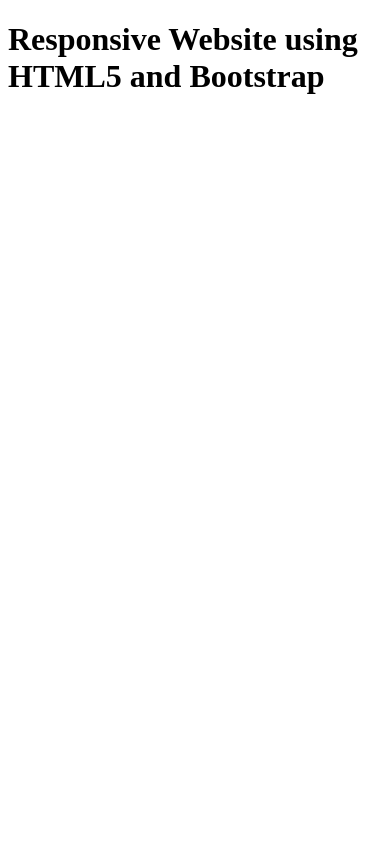
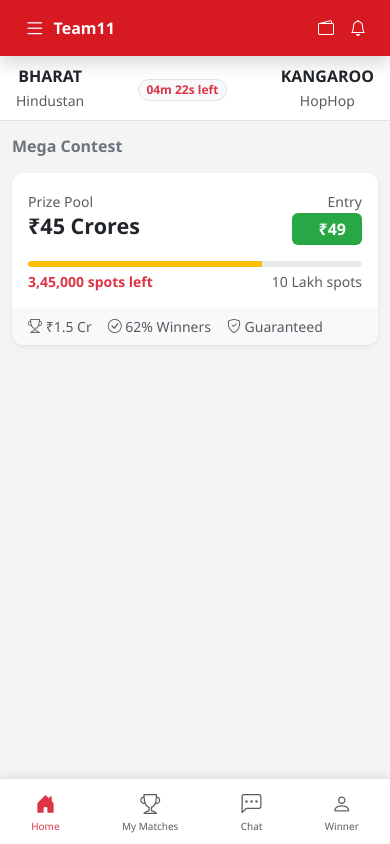
Before and after one commit to vedantpawar15/Fsd-Sem6, a plain HTML site: page Experiment-2/index.html in a window 390 px wide. Drawn offline with nearby package versions, Linux system fonts and the light colour scheme.

Commit message:
Added Experiment 2 responsive website

```diff
--- a/Experiment-2/index.html
+++ b/Experiment-2/index.html
@@ -1,9 +1,144 @@
 <!DOCTYPE html>
-<html>
+<html lang="en">
 <head>
-  <title>Experiment 2</title>
+    <meta charset="UTF-8">
+    <meta name="viewport" content="width=device-width, initial-scale=1.0">
+    <title>Dream11 Pro UI</title>
+
+    <link href="https://cdn.jsdelivr.net/npm/bootstrap@5.3.0/dist/css/bootstrap.min.css" rel="stylesheet">
+    <link rel="stylesheet" href="https://cdn.jsdelivr.net/npm/bootstrap-icons@1.11.1/font/bootstrap-icons.css">
+
+    <style>
+        /* CUSTOM CSS: This is where we give the app its 'Soul' */
+        :root {
+            --d11-red: #d71921;
+            --d11-light-gray: #f4f4f4;
+        }
+
+        body {
+            background-color: var(--d11-light-gray);
+            font-family: 'Segoe UI', Roboto, sans-serif;
+            padding-bottom: 80px; /* Space for the bottom nav */
+        }
+
+        /* Making the header look like a real app bar */
+        .app-header {
+            background-color: var(--d11-red);
+            color: white;
+            padding: 12px;
+        }
+
+        /* Custom Contest Card */
+        .contest-card {
+            border: none;
+            border-radius: 12px;
+            overflow: hidden;
+            transition: transform 0.2s;
+        }
+
+        .contest-card:active {
+            transform: scale(0.98); /* Shrinks slightly when clicked */
+        }
+
+        /* The 'Entry' button styling */
+        .btn-entry {
+            background-color: #28a745;
+            color: white;
+            border-radius: 6px;
+            font-weight: bold;
+            min-width: 70px;
+        }
+
+        /* Bottom Nav Styling */
+        .bottom-nav {
+            height: 65px;
+            box-shadow: 0 -2px 10px rgba(0,0,0,0.1);
+        }
+    </style>
 </head>
 <body>
-  <h1>Responsive Website using HTML5 and Bootstrap</h1>
+
+    <header class="app-header sticky-top shadow">
+        <div class="container d-flex justify-content-between align-items-center">
+            <div class="d-flex align-items-center gap-2">
+                <i class="bi bi-list fs-4"></i>
+                <span class="fw-bold">Team11</span>
+            </div>
+            <div class="d-flex gap-3">
+                <i class="bi bi-wallet2"></i>
+                <i class="bi bi-bell"></i>
+            </div>
+        </div>
+    </header>
+
+    <div class="bg-white py-2 px-3 border-bottom d-flex justify-content-between align-items-center">
+        <div class="text-center">
+            <span class="fw-bold d-block">BHARAT</span>
+            <small class="text-muted">Hindustan</small>
+        </div>
+        <div class="text-center">
+            <span class="badge rounded-pill bg-light text-danger border">04m 22s left</span>
+        </div>
+        <div class="text-center">
+            <span class="fw-bold d-block">KANGAROO</span>
+            <small class="text-muted">HopHop</small>
+        </div>
+    </div>
+
+    <main class="container mt-3">
+        <h6 class="fw-bold text-secondary mb-3">Mega Contest</h6>
+
+        <div class="card contest-card shadow-sm">
+            <div class="card-body">
+                <div class="d-flex justify-content-between">
+                    <div>
+                        <small class="text-muted">Prize Pool</small>
+                        <h4 class="fw-bold mb-0">₹45 Crores</h4>
+                    </div>
+                    <div class="text-end">
+                        <small class="text-muted">Entry</small>
+                        <div class="btn-entry py-1 px-3">₹49</div>
+                    </div>
+                </div>
+
+                <div class="mt-3">
+                    <div class="progress" style="height: 6px;">
+                        <div class="progress-bar bg-warning" style="width: 70%;"></div>
+                    </div>
+                    <div class="d-flex justify-content-between mt-1">
+                        <small class="text-danger fw-bold">3,45,000 spots left</small>
+                        <small class="text-muted">10 Lakh spots</small>
+                    </div>
+                </div>
+            </div>
+
+            <div class="card-footer bg-light border-0 d-flex gap-3 py-2">
+                <small class="text-muted"><i class="bi bi-trophy"></i> ₹1.5 Cr</small>
+                <small class="text-muted"><i class="bi bi-check-circle"></i> 62% Winners</small>
+                <small class="text-muted"><i class="bi bi-shield-check"></i> Guaranteed</small>
+            </div>
+        </div>
+    </main>
+
+    <footer class="bottom-nav fixed-bottom bg-white d-flex justify-content-around align-items-center">
+        <div class="text-center text-danger">
+            <i class="bi bi-house-door-fill fs-5"></i>
+            <div style="font-size: 10px;">Home</div>
+        </div>
+        <div class="text-center text-muted">
+            <i class="bi bi-trophy fs-5"></i>
+            <div style="font-size: 10px;">My Matches</div>
+        </div>
+        <div class="text-center text-muted">
+            <i class="bi bi-chat-left-dots fs-5"></i>
+            <div style="font-size: 10px;">Chat</div>
+        </div>
+        <div class="text-center text-muted">
+            <i class="bi bi-person fs-5"></i>
+            <div style="font-size: 10px;">Winner</div>
+        </div>
+    </footer>
+
+    <script src="https://cdn.jsdelivr.net/npm/bootstrap@5.3.0/dist/js/bootstrap.bundle.min.js"></script>
 </body>
 </html>
```
Also changed, not shown: Experiment-2/style.css (added).
